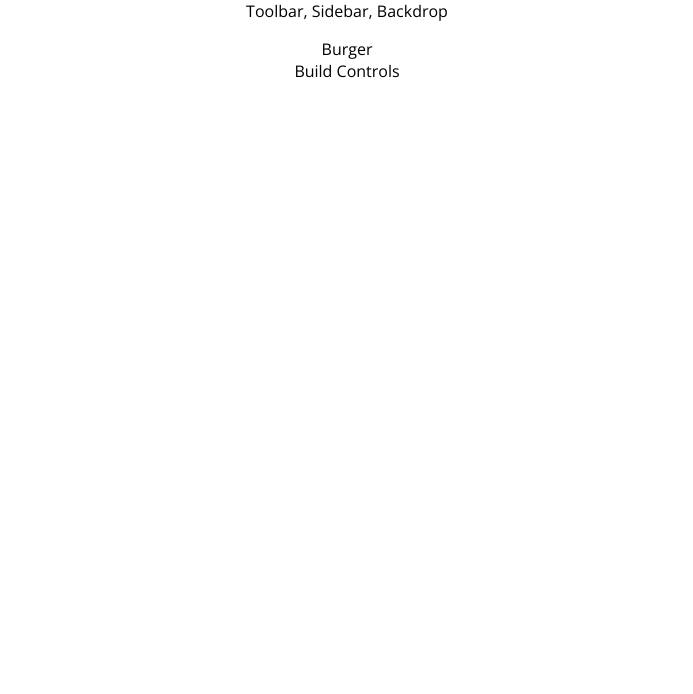
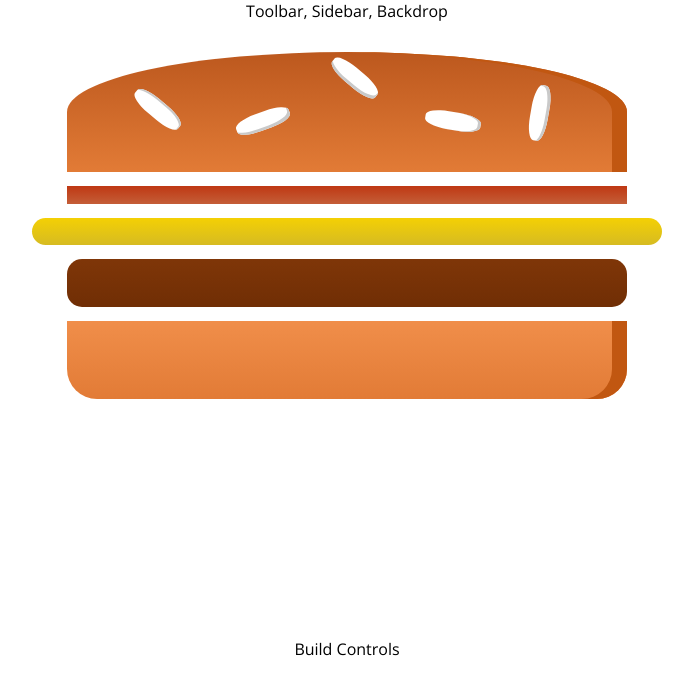
Before and after one commit to priteshgudge/burger-builder, a React (Create React App) app: page / in a window 1280 px wide. Shown: the top 694 px of the page, without its empty margins (293-986 px from the left). Built offline with nearby package versions, Linux system fonts and the light colour scheme.

Commit message:
Static Burger Rendering

```diff
--- a/src/components/Burger/Burger.js
+++ b/src/components/Burger/Burger.js
@@ -1 +1,19 @@
-import React,{Component} from 'react';
+import React from 'react';
+
+import classes from './Burger.module.css'
+import BurgerIngredient from './BurgerIngredient/BurgerIngredient'
+
+const burger = (props) => {
+    return (
+        <div className={classes.Burger}>
+            <BurgerIngredient type="bread-top" />
+            <BurgerIngredient type="bacon" />
+            <BurgerIngredient type="cheese" />
+            <BurgerIngredient type="meat" />
+            <BurgerIngredient type="bread-bottom" />
+
+        </div>
+    );
+}
+
+export default burger;
--- /dev/null
+++ b/src/components/Burger/Burger.module.css
@@ -0,0 +1,31 @@
+.Burger {
+    width: 100%;
+    margin: auto;
+    height: 250px;
+    overflow: scroll;
+    text-align: center;
+    font-weight: bold;
+    font-size: 1.2rem;
+
+}
+
+@media (min-width: 500px) and (max-height: 400px){
+    .Burger{
+        width: 350px;
+        height: 300px;
+    }
+}
+
+@media (min-width: 500px) and (min-height: 401px){
+    .Burger{
+        width: 450px;
+        height: 400px;
+    }
+}
+
+@media (min-width: 1000px) and (min-height: 700px){
+    .Burger{
+        width: 700px;
+        height: 600px;
+    }
+}
--- a/src/containers/BurgerBuilder/BurgerBuilder.js
+++ b/src/containers/BurgerBuilder/BurgerBuilder.js
@@ -1,6 +1,7 @@
 import React,{Component} from 'react';
 
 import Aux from '../../hoc/Aux'
+import Burger from '../../components/Burger/Burger'
 
 class BurgerBuilder extends Component{
 
@@ -8,7 +9,7 @@ class BurgerBuilder extends Component{
 
         return (
             <Aux>
-                <div>Burger</div>
+                <Burger></Burger>
                 <div>Build Controls</div>
             </Aux>
 
```
Also changed, not shown: src/components/Burger/BurgerIngredient/BurgerIngredient.js (+6 -1 lines).
